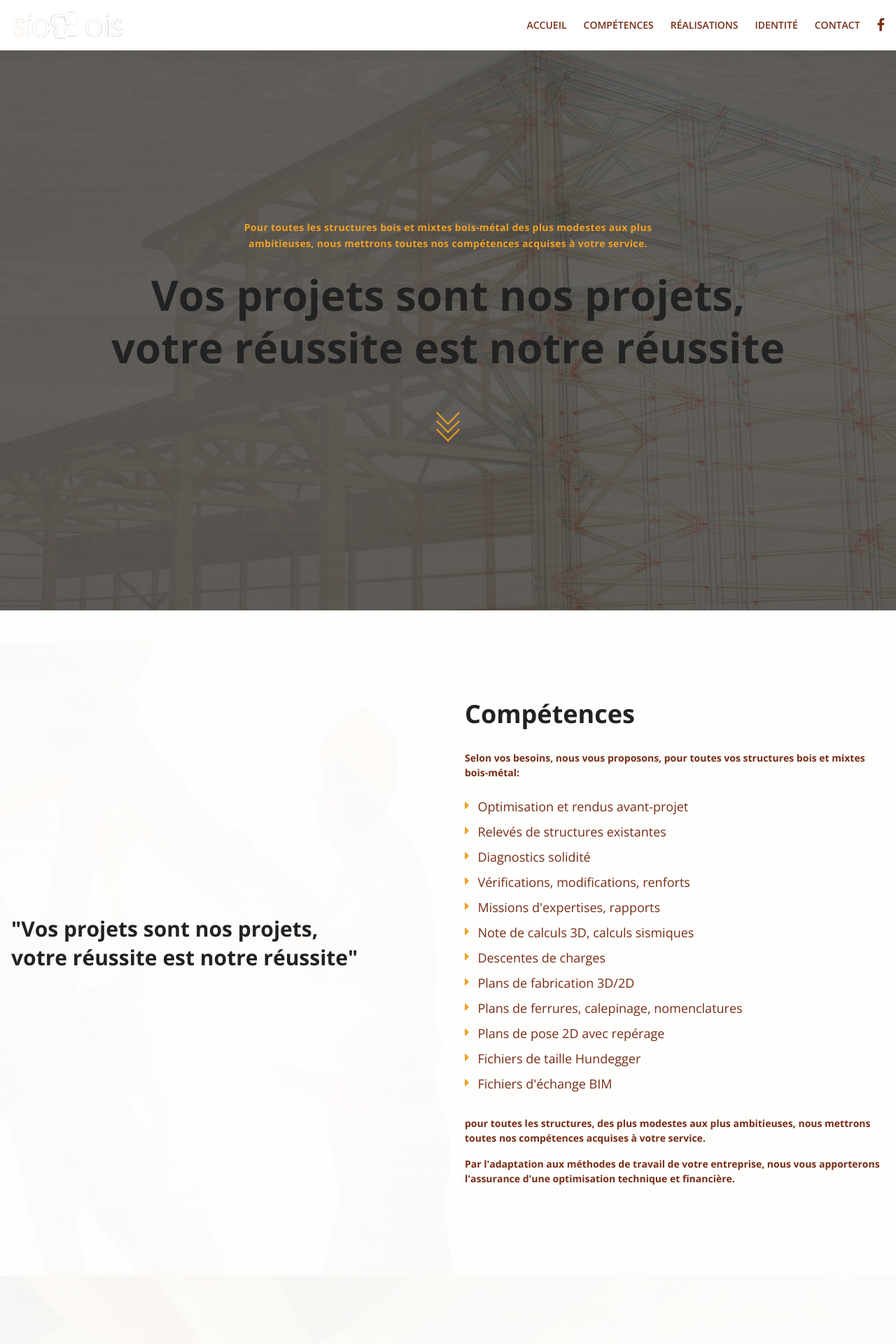
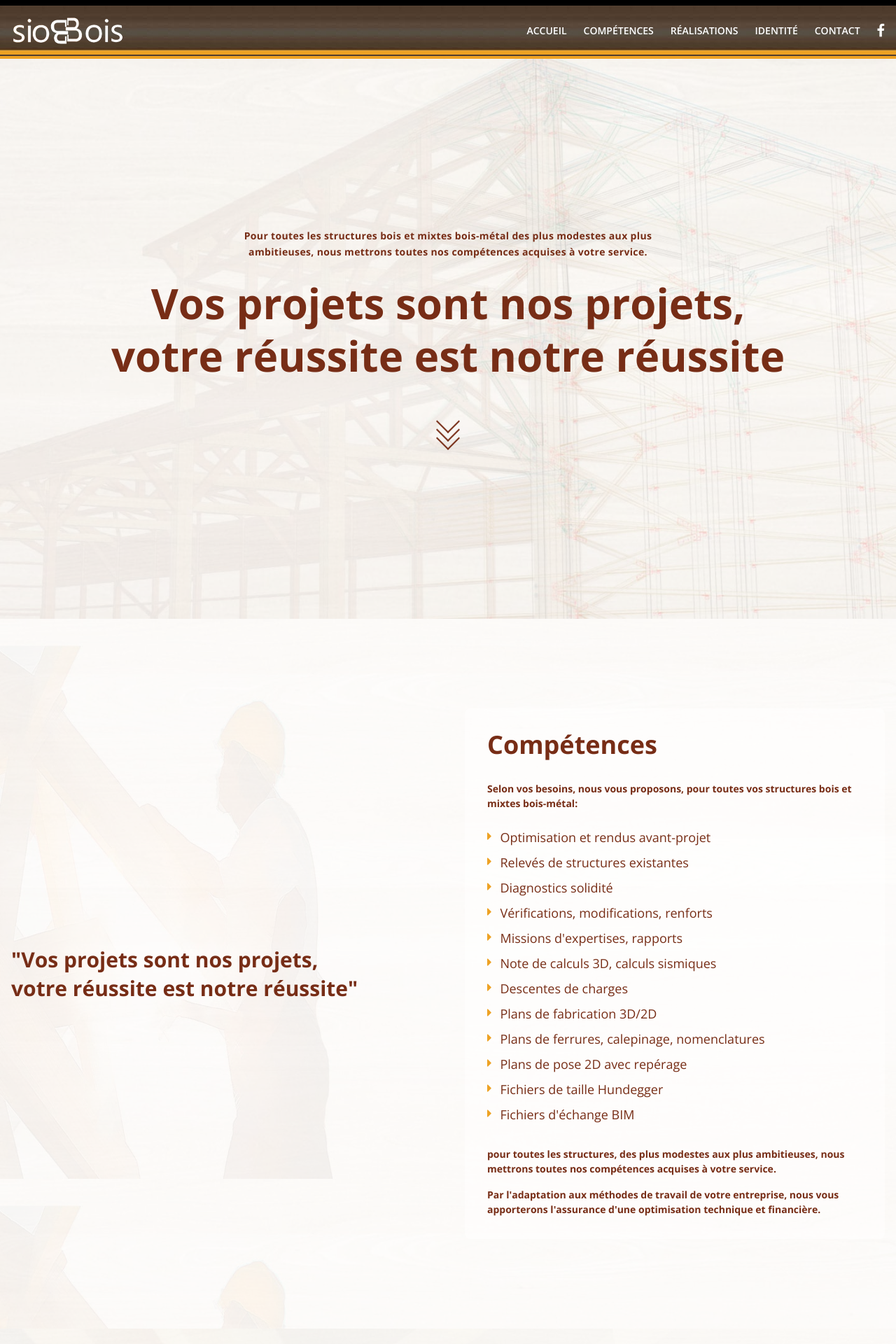
Before and after one commit to akenore/siobois-v2, a Next.js app: page / in a window 1280 px wide. Shown: the top 1920 px of the page at 70% size. Built offline with nearby package versions, Linux system fonts and the light colour scheme.

Commit message:
feat: Implement new global theme with background patterns, updated color scheme, and optimized image loading.

```diff
--- a/src/app/[id]/page.tsx
+++ b/src/app/[id]/page.tsx
@@ -9,12 +9,8 @@ export default function ProjectDetail() {
      const { id } = useParams();
      const router = useRouter();
      const [currentSlide, setCurrentSlide] = useState(0);
-
-     // In a real app, this would come from a data file.
-     // For now we replicate the logic from p1.blade.php
      const projectId = (id as string).replace('p', '');
 
-     // Mocking images since we saw p1 had 2 images
      const images = [
           `/img/projets/${projectId}/detail/Sio${projectId.padStart(2, '0')}_Retouch.jpg`,
           `/img/projets/${projectId}/detail/Sio${projectId.padStart(2, '0')}a_Retouch.jpg`,
@@ -44,6 +40,7 @@ export default function ProjectDetail() {
                                              src={src}
                                              alt={`Projet ${projectId} - Image ${index + 1}`}
                                              fill
+                                             sizes="(max-width: 1024px) 100vw, 1024px"
                                              className="object-contain"
                                         />
                                    </div>
--- a/src/app/globals.css
+++ b/src/app/globals.css
@@ -8,6 +8,18 @@
   --color-brown: #4f3d2f;
   --color-primary: #eea224;
   --color-primary-hover: #4d3d2a;
+  --color-dark: #222222;
+}
+
+.navbar-bg {
+  background-image: url('/img/m-bg.jpg');
+  background-repeat: repeat;
+  border-bottom: 4px solid var(--color-primary);
+}
+
+.common-bg {
+  background-image: url('/img/m-bg.jpg');
+  background-repeat: repeat;
 }
 
 :root {
@@ -25,7 +37,7 @@ body {
 }
 
 h1, h2, h3, h4, h5, h6 {
-  color: #222222;
+  /* color: #222222; */
   font-weight: 700;
 }
 
--- a/src/app/menu/page.tsx
+++ b/src/app/menu/page.tsx
@@ -15,17 +15,16 @@ export default function MenuPage() {
 
      return (
           <main className="fixed inset-0 z-[100] bg-brownred flex flex-col items-center justify-center overflow-hidden">
-               {/* Background Image / Pattern */}
                <div className="absolute inset-0 z-0 opacity-10">
                     <Image
                          src="/img/m-bg.jpg"
                          alt="Menu Background"
                          fill
+                         sizes="100vw"
                          className="object-cover"
                     />
                </div>
 
-               {/* Close Button / Logo */}
                <div className="absolute top-8 left-0 right-0 px-8 flex justify-between items-center z-10">
                     <Link href="/" className="transition-transform hover:scale-105">
                          <Image
@@ -45,7 +44,6 @@ export default function MenuPage() {
                     </Link>
                </div>
 
-               {/* Navigation Links */}
                <nav className="relative z-10 w-full max-w-4xl px-4">
                     <ul className="flex flex-col items-center space-y-8 md:space-y-12">
                          {[
@@ -71,7 +69,6 @@ export default function MenuPage() {
                     </ul>
                </nav>
 
-               {/* Social Icons or Footer Info */}
                <div className="absolute bottom-12 z-10 flex space-x-8">
                     <a
                          href="https://www.facebook.com/SioBois.officiel/"
--- a/src/app/page.tsx
+++ b/src/app/page.tsx
@@ -6,35 +6,35 @@ import Image from "next/image";
 export default function Home() {
   return (
     <main>
-      {/* Start Banner Area */}
       <section id="top" className="banner-area relative min-h-screen flex items-center justify-center overflow-hidden">
         <div className="absolute inset-0 z-0">
           <Image
             src="/img/banner.jpg"
             alt="Banner"
             fill
+            sizes="100vw"
             className="object-cover"
             priority
           />
-          <div className="absolute inset-0 bg-black/60"></div>
+          <div className="absolute inset-0 bg-white/60"></div>
         </div>
 
         <div className="container mx-auto px-4 z-10 relative">
           <div className="row justify-center">
             <div className="col-lg-8 text-center">
               <div className="banner-content">
-                <p className="text-uppercase text-primary font-bold mb-6 tracking-wide max-w-2xl mx-auto leading-relaxed">
+                <p className="text-uppercase text-brownred font-bold mb-6 tracking-wide max-w-2xl mx-auto leading-relaxed">
                   Pour toutes les structures bois et mixtes bois-métal des plus modestes aux plus ambitieuses, nous mettrons toutes nos compétences acquises à votre service.
                 </p>
-                <h1 className="text-3xl md:text-5xl lg:text-6xl text-uppercase text-primary font-bold leading-tight mb-12">
+                <h1 className="text-3xl md:text-5xl lg:text-6xl text-uppercase text-brownred font-bold leading-tight mb-12">
                   Vos projets sont nos projets,<br />votre réussite est notre réussite
                 </h1>
 
                 <div className="flex flex-col items-center mt-8">
                   <div className="chevron-container animate-bounce">
-                    <div className="w-6 h-6 border-b-2 border-r-2 border-primary rotate-45 mb-[-12px]"></div>
-                    <div className="w-6 h-6 border-b-2 border-r-2 border-primary rotate-45 mb-[-12px]"></div>
-                    <div className="w-6 h-6 border-b-2 border-r-2 border-primary rotate-45"></div>
+                    <div className="w-6 h-6 border-b-2 border-r-2 border-brownred rotate-45 mb-[-12px]"></div>
+                    <div className="w-6 h-6 border-b-2 border-r-2 border-brownred rotate-45 mb-[-12px]"></div>
+                    <div className="w-6 h-6 border-b-2 border-r-2 border-brownred rotate-45"></div>
                   </div>
                 </div>
               </div>
@@ -42,19 +42,16 @@ export default function Home() {
           </div>
         </div>
       </section>
-      {/* End Banner Area */}
-
-      {/* Start Competence Area */}
       <section id="competences" className="competence-bg relative py-24 md:py-32 bg-fixed bg-cover" style={{ backgroundImage: "url('/img/competence-bg.jpg')" }}>
-        <div className="absolute inset-0 bg-white/90 z-0"></div>
+        <div className="absolute inset-0 bg-white/70 z-0"></div>
         <div className="container mx-auto px-4 relative z-10">
           <div className="grid grid-cols-1 lg:grid-cols-2 gap-12 items-center">
-            <div className="text-center lg:text-left">
+            <div className="text-center lg:text-left flex flex-col justify-center min-h-[400px]">
               <h3 className="text-brownred text-uppercase text-2xl md:text-3xl font-bold leading-snug">
                 "Vos projets sont nos projets, <br /> votre réussite est notre réussite"
               </h3>
             </div>
-            <div>
+            <div className="bg-white/40 p-8 rounded-lg">
               <h1 className="text-brownred text-4xl font-bold mb-8">Compétences</h1>
               <div className="text-brownred text-uppercase font-bold mb-6">
                 Selon vos besoins, nous vous proposons, pour toutes vos structures bois et mixtes bois-métal:
@@ -90,28 +87,25 @@ export default function Home() {
           </div>
         </div>
       </section>
-      {/* End Competence Area */}
+      <section id="realisations" className="py-24 md:py-32 bg-cover bg-center bg-fixed relative" style={{ backgroundImage: "url('/img/realisation-bg.jpg')" }}>
+        <div className="absolute inset-0 bg-white/70 z-0"></div>
+        <div className="container mx-auto px-4 relative z-10 text-center">
+          <h1 className="text-brownred text-5xl mb-16 font-bold uppercase tracking-tight">Réalisations</h1>
 
-      {/* Start Realisation Area */}
-      <section id="realisations" className="py-24 md:py-32 bg-cover bg-center bg-fixed relative" style={{ backgroundImage: "url('/img/realisation-bg.jpg')" }}>
-        <div className="absolute inset-0 bg-white/80 z-0"></div>
-        <div className="container mx-auto px-4 relative z-10 text-center">
-          <h1 className="text-brownred text-5xl mb-16">Réalisations</h1>
-
-          <div className="grid grid-cols-1 sm:grid-cols-2 lg:grid-cols-4 gap-0 mt-12 overflow-hidden">
+          <div className="grid grid-cols-1 sm:grid-cols-2 lg:grid-cols-4 gap-0 mt-12 overflow-hidden shadow-xl">
             {[1, 2, 3, 4, 5, 9, 7, 10].map((id, index) => (
-              <div key={index} className="relative group aspect-square overflow-hidden cursor-pointer">
-                {/* This would ideally use project images, mimicking the old ID structure */}
+              <div key={index} className="relative group aspect-square overflow-hidden cursor-pointer border border-white/20">
                 <Image
                   src={`/img/projets/${id}/detail/Sio${String(id).padStart(2, '0')}_Retouch.jpg`}
                   alt={`Projet ${id}`}
                   fill
+                  sizes="(max-width: 640px) 100vw, (max-width: 1024px) 50vw, 25vw"
                   className="object-cover transition-transform duration-500 group-hover:scale-110"
                 />
-                <div className="absolute inset-0 bg-black/60 opacity-0 group-hover:opacity-100 transition-opacity duration-300 flex flex-col items-center justify-center text-white">
-                  <p className="mb-2">Projet</p>
-                  <div className="w-12 h-px bg-white mb-2"></div>
-                  <h5 className="text-xl uppercase font-bold">{id < 10 ? `0${id}` : id}</h5>
+                <div className="absolute inset-0 bg-black/50 opacity-0 group-hover:opacity-100 transition-opacity duration-300 flex flex-col items-center justify-center text-white">
+                  <p className="mb-2 font-bold uppercase tracking-widest text-xs">Projet</p>
+                  <div className="w-12 h-px bg-white/50 mb-2"></div>
+                  <h5 className="text-2xl uppercase font-bold text-white">{id < 10 ? `0${id}` : id}</h5>
                 </div>
               </div>
             ))}
@@ -125,33 +119,32 @@ export default function Home() {
           </div>
         </div>
       </section>
-      {/* End Realisation Area */}
 
-      {/* Start identite Area */}
       <section id="identite" className="relative py-48 md:py-64 bg-cover bg-fixed" style={{ backgroundImage: "url('/img/identite-bg.jpg')" }}>
-        <div className="absolute inset-0 bg-white/70 z-0"></div>
-        <div className="container mx-auto px-4 relative z-10 flex justify-center lg:justify-start">
-          <div className="max-w-2xl">
-            <h1 className="text-brownred text-5xl font-bold mb-10">Identité</h1>
-            <div className="space-y-6 text-lg text-brownred font-medium">
+        <div className="absolute inset-0 bg-white/20 z-0"></div>
+        <div className="container mx-auto px-4 relative z-10 flex justify-center lg:justify-end">
+          <div className="max-w-2xl p-10">
+            <h1 className="text-brownred text-5xl font-bold mb-10 uppercase tracking-tight">Identité</h1>
+            <div className="space-y-6 text-lg text-brownred font-semibold">
               <p>Nicolas Cauret, Gérant:</p>
               <p>Fils de charpentier creusois passionné par son métier (www.guycauret.fr)</p>
               <p>Cursus scolaire du CAP-BEP charpentier au BTS SCBH de Mouchard (39)</p>
               <p>2 ans comme technico-commercial chez l'un des plus gros fabricants de lamellé collé francais.</p>
               <p>18 ans comme responsable de la division charpente traditionnelle / lamellé-collé dans une entreprise leader dans la fourniture de charpente bois.</p>
-              <p className="pt-4 font-bold">Fort de ces expériences et de ce parcours professionnel, je suis à votre disposition pour tous projets bois ou mixtes bois/métal, n'hésitez pas à me contacter...</p>
+              <p className="pt-4 font-bold border-t border-brownred/20 mt-4">Fort de ces expériences et de ce parcours professionnel, je suis à votre disposition pour tous projets bois ou mixtes bois/métal, n'hésitez pas à me contacter...</p>
             </div>
           </div>
         </div>
       </section>
-      {/* End identite Area */}
 
-      {/* Start Contact Area */}
       <section id="contact" className="py-24 md:py-32 bg-cover bg-center bg-fixed relative" style={{ backgroundImage: "url('/img/contact-bg.jpg')" }}>
-        <div className="absolute inset-0 bg-black/60 z-0"></div>
+        <div className="absolute inset-0 bg-black/40 z-0"></div>
+        <div className="absolute inset-x-0 bottom-0 top-1/2 opacity-20 pointer-events-none flex items-center justify-center overflow-hidden">
+          {/* <Image src="/img/logo.png" alt="Watermark" width={800} height={300} className="brightness-0 invert object-contain opacity-40 translate-y-20" /> */}
+        </div>
         <div className="container mx-auto px-4 relative z-10">
           <div className="max-w-4xl mx-auto">
-            <h2 className="text-4xl md:text-5xl text-white font-bold mb-16 text-center">Contactez-nous</h2>
+            <h2 className="text-4xl md:text-5xl text-white font-bold mb-16 text-center uppercase tracking-tight">Contactez-nous</h2>
 
             <div className="grid grid-cols-1 md:grid-cols-2 gap-12 mt-12">
               <div className="hidden md:block"></div>
@@ -185,7 +178,6 @@ export default function Home() {
           </div>
         </div>
       </section>
-      {/* End Contact Area */}
     </main>
   );
 }
--- a/src/app/realisations/page.tsx
+++ b/src/app/realisations/page.tsx
@@ -20,6 +20,7 @@ export default function Realisations() {
                                              src={`/img/projets/${id}/detail/Sio${String(id).padStart(2, '0')}_Retouch.jpg`}
                                              alt={`Projet ${id}`}
                                              fill
+                                             sizes="(max-width: 640px) 100vw, (max-width: 1024px) 50vw, 25vw"
                                              className="object-cover transition-transform duration-700 group-hover:scale-110"
                                         />
                                         <div className="absolute inset-0 bg-black/70 opacity-0 group-hover:opacity-100 transition-all duration-300 flex flex-col items-center justify-center text-white p-6">
--- a/src/components/Footer.tsx
+++ b/src/components/Footer.tsx
@@ -2,23 +2,23 @@ import Link from "next/link";
 
 const Footer = () => {
      return (
-          <footer className="section-half py-16 bg-white">
+          <footer className="py-16 bg-[#222222] text-white">
                <div className="container mx-auto px-4">
-                    <div className="footer-bottom flex flex-col md:flex-row justify-between items-center pt-8 border-t border-gray-100">
-                         <p className="footer-text m-0 text-sm text-gray-500">
+                    <div className="footer-bottom flex flex-col md:flex-row justify-between items-center pt-8 border-t border-white/20">
+                         <p className="footer-text m-0 text-sm opacity-80">
                               Copyright &copy; {new Date().getFullYear()} | All rights reserved to{" "}
-                              <Link href="https://www.siobois.com/" className="text-primary hover:underline">
+                              <Link href="https://www.siobois.com/" className="text-primary hover:underline font-semibold">
                                    SioBois.com
                               </Link>
                          </p>
-                         <div className="footer-social flex items-center mt-4 md:mt-0 space-x-4">
+                         <div className="footer-social flex items-center mt-4 md:mt-0 space-x-6">
                               <a
                                    href="https://www.facebook.com/SioBois.officiel/"
                                    target="_blank"
                                    rel="noopener noreferrer"
-                                   className="text-gray-500 hover:text-primary transition-colors"
+                                   className="text-white opacity-60 hover:text-primary hover:opacity-100 transition-all"
                               >
-                                   <i className="fa fa-facebook text-xl"></i>
+                                   <i className="fa fa-facebook text-2xl"></i>
                               </a>
                          </div>
                     </div>
--- a/src/components/Navbar.tsx
+++ b/src/components/Navbar.tsx
@@ -21,18 +21,18 @@ const Navbar = () => {
      }, []);
 
      return (
-          <header className="default-header">
-               <div className={`sticky-header w-full transition-all duration-300 z-50 ${isSticky ? "fixed top-0 left-0 bg-white shadow-md py-2" : "relative py-4"}`}>
+          <header className={`default-header w-full z-50 transition-all duration-300 ${isSticky ? "fixed top-0 left-0" : "relative border-t-8 border-black"}`}>
+               <div className={`sticky-header w-full navbar-bg ${isSticky ? "py-2 shadow-md" : "py-4"}`}>
                     <div className="container mx-auto px-4">
                          <div className="header-content flex justify-between items-center">
                               <div className="logo">
                                    <Link href="/#top" className="smooth">
-                                        <Image src="/img/logo.png" alt="SioBois Logo" width={150} height={50} className="h-auto w-auto" />
+                                        <Image src="/img/logo.png" alt="SioBois Logo" width={160} height={50} className="h-auto w-auto" />
                                    </Link>
                               </div>
                               <div className="right-bar flex items-center">
                                    <nav className="hidden md:flex items-center">
-                                        <ul className="main-menu flex space-x-6 text-sm font-semibold uppercase text-brownred">
+                                        <ul className="main-menu flex space-x-6 text-sm font-semibold uppercase text-white">
                                              <li><Link href="/#top" className="hover:text-primary transition-colors">Accueil</Link></li>
                                              <li><Link href="/#competences" className="hover:text-primary transition-colors">Compétences</Link></li>
                                              <li><Link href="/#realisations" className="hover:text-primary transition-colors">Réalisations</Link></li>
@@ -41,11 +41,11 @@ const Navbar = () => {
                                         </ul>
                                    </nav>
                                    <div className="header-social ml-6 flex items-center">
-                                        <a href="https://www.facebook.com/SioBois.officiel/" target="_blank" rel="noopener noreferrer" className="text-xl text-brownred hover:text-primary transition-colors">
+                                        <a href="https://www.facebook.com/SioBois.officiel/" target="_blank" rel="noopener noreferrer" className="text-xl text-white hover:text-primary transition-colors">
                                              <i className="fa fa-facebook"></i>
                                         </a>
                                    </div>
-                                   <Link href="/menu" className="md:hidden ml-4 text-2xl text-brownred hover:text-primary transition-colors">
+                                   <Link href="/menu" className="md:hidden ml-4 text-2xl text-white hover:text-primary transition-colors">
                                         <span className="lnr lnr-menu"></span>
                                    </Link>
                               </div>
```
